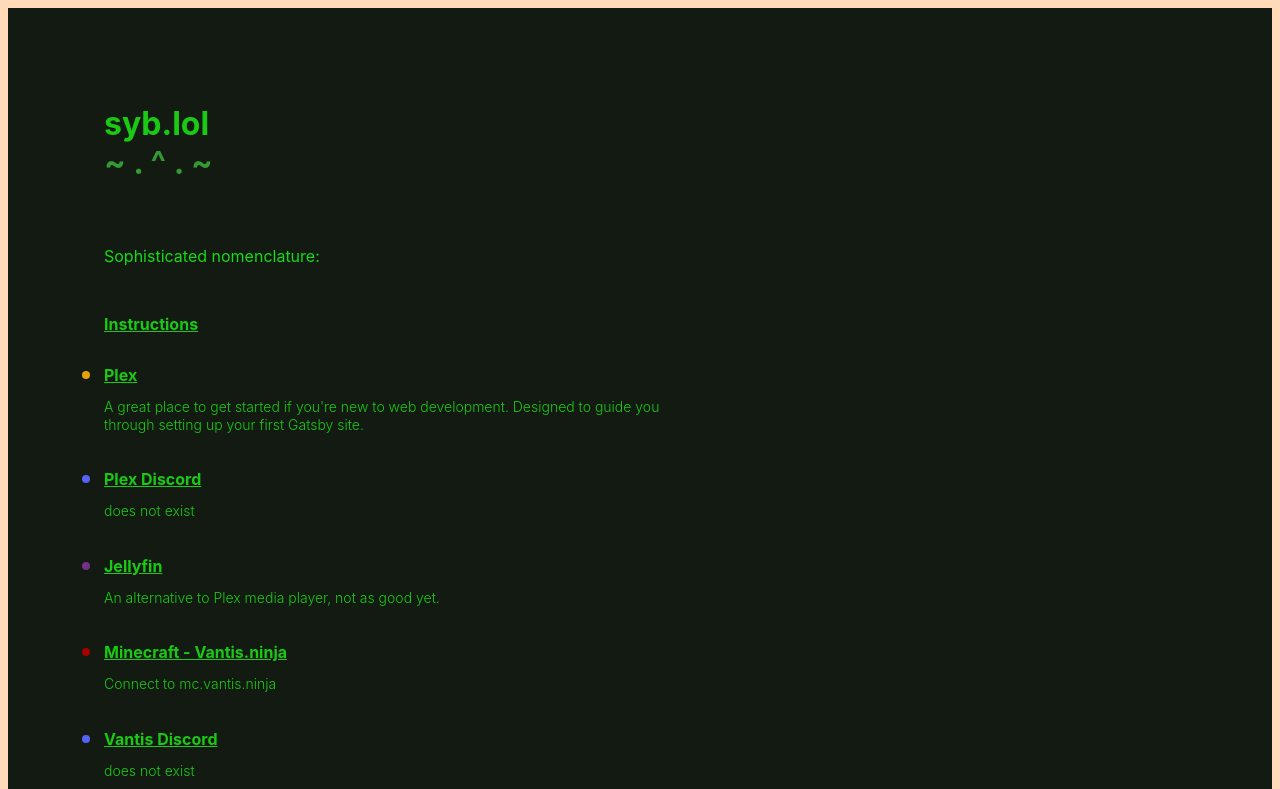
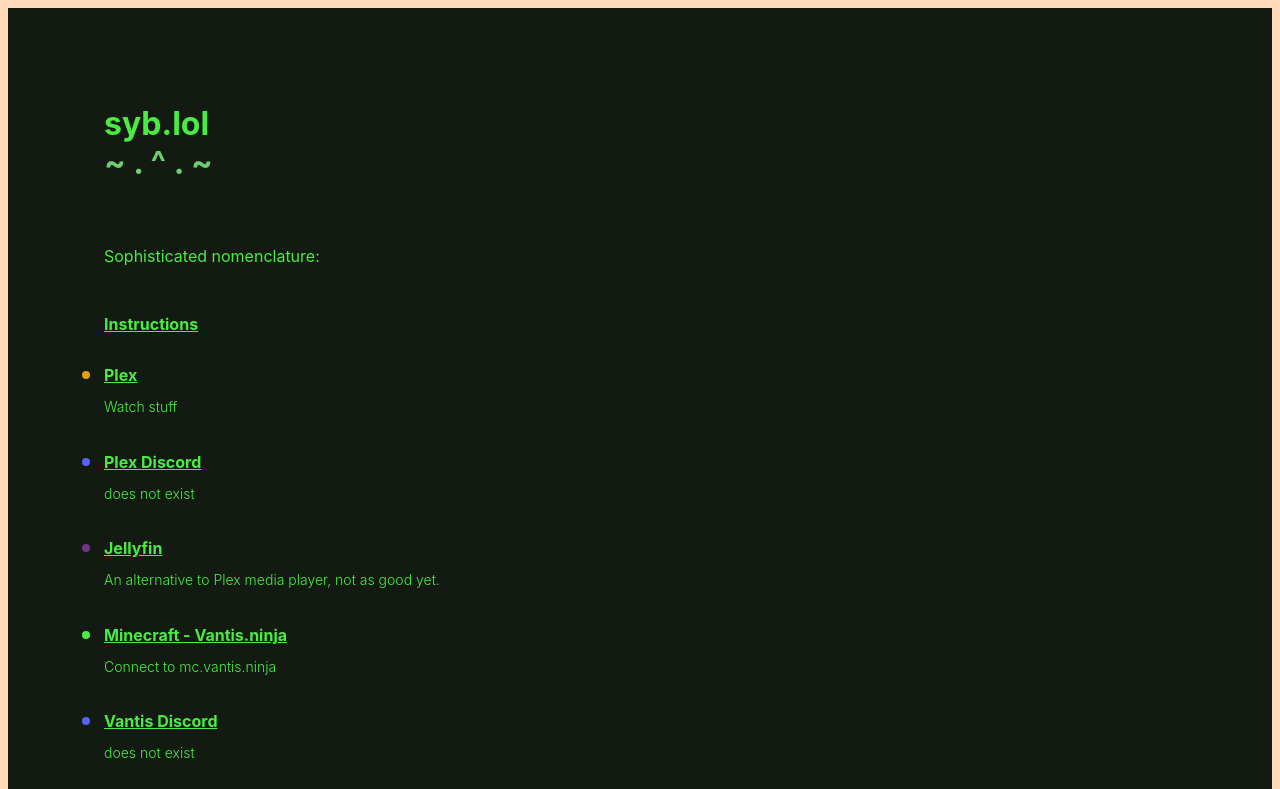
Before and after one commit to sybenx/syb.lol, a Gatsby site: page / in a window 1280 px wide. Shown: the top 789 px of the page. Built offline with nearby package versions, Linux system fonts and the light colour scheme; Gatsby itself is replaced by a stand-in of ours.

Commit message:
color update

```diff
--- a/src/pages/index.js
+++ b/src/pages/index.js
@@ -3,7 +3,7 @@
 
 // styles
 const pageStyles = {
-  color: "#1ac914",
+  color: "#4AEC44",
   padding: 96,
   fontFamily: "-apple-system, Roboto, sans-serif, serif",
 }
@@ -13,12 +13,12 @@
   maxWidth: 320,
 }
 const headingAccentStyles = {
-  color: "#339933",
+  color: "#6ecf6e",
 }
 const paragraphStyles = {
   marginBottom: 48,
   fontSize: "1rem",
-  color: "#16da16",
+  color: "#4aec44",
 }
 const codeStyles = {
   color: "#052804",
@@ -39,7 +39,7 @@
 }
 
 const linkStyle = {
-  color: "#1ac914",
+  color: "#4aec44",
   fontWeight: "bold",
   fontSize: 16,
   verticalAlign: "5%",
@@ -52,7 +52,7 @@
 }
 
 const descriptionStyle = {
-  color: "#1ac914",
+  color: "#4aec44",
   fontSize: 14,
   marginTop: 10,
   marginBottom: 0,
@@ -62,7 +62,7 @@
 const docLink = {
   text: "Instructions",
   url: "https://www.youtube.com/watch?v=dQw4w9WgXcQ",
-  color: "#8954A8",
+  color: "#4aec44",
 }
 
 const badgeStyle = {
@@ -87,7 +87,7 @@
     text: "Plex",
     url: "https://plex.aarwares.com",
     description:
-      "A great place to get started if you're new to web development. Designed to guide you through setting up your first Gatsby site.",
+      "Watch stuff",
     color: "#e5a00d",
   },
   {
@@ -106,10 +106,10 @@
   },
   {
     text: "Minecraft - Vantis.ninja",
-    url: "https://www.vantis.ninja/",
+    url: "https://sites.google.com/site/vantisninja/",
     description:
       "Connect to mc.vantis.ninja",
-    color: "#a40000",
+    color: "#a4a40000a400000000",
   },
   {
     text: "Vantis Discord",
```
